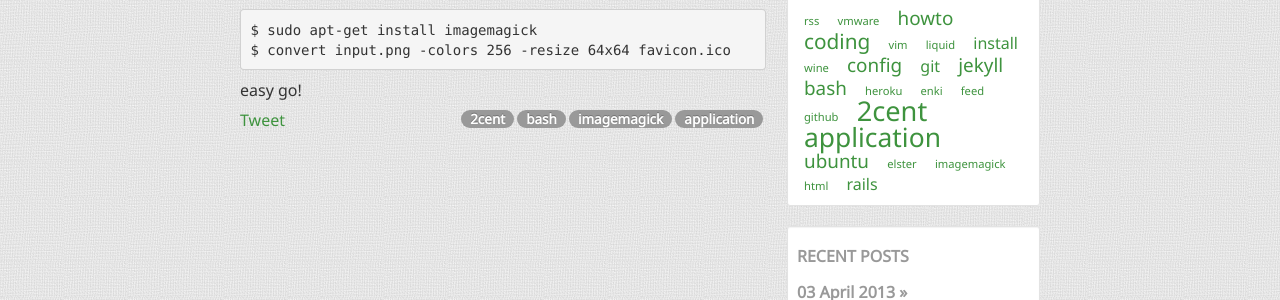
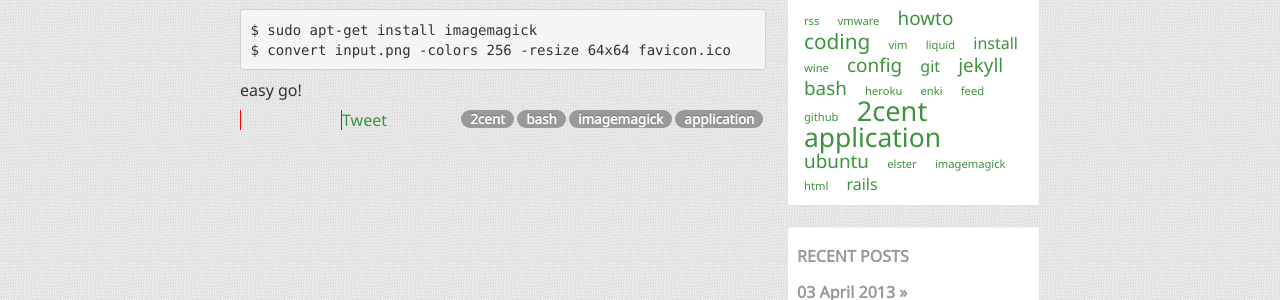
Before and after one commit to netzfisch/netzfisch.github.io, a Jekyll site: the page built from _posts/2013-03-30-favicon-creation.md, in a window 1280 px wide. Shown: the part 303-603 px from the top of the page. Built offline with Jekyll 4.4.1, drawn with Linux system fonts in a browser that asks for light colours; Markdown is read by kramdown in place of the engine named in the settings; comment, search, counter and statistics services are not loaded.

Commit message:
Update custom.css

```diff
--- a/css/custom.css
+++ b/css/custom.css
@@ -43,3 +43,10 @@
 	float: right;
 	margin-right: 3px;
       }
+      .share-button {
+      	float: left;
+        width: 100px;
+        height: 20px;
+        overflow: hidden;
+        border-left: solid 1px red;
+      }
```
